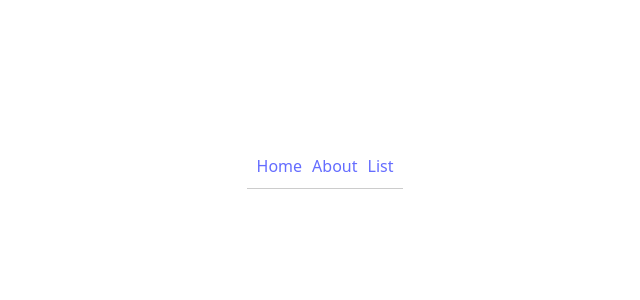
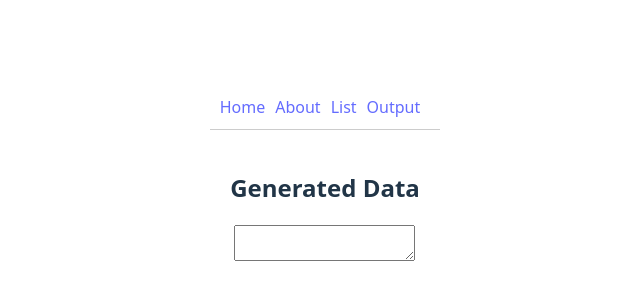
Before and after one commit to dark8nDev/electron-tests, a React (Vite) app: page /output in a window 1280 px wide. Before the commit this address had no page. Shown: the part 214-514 px from the top of the page, without its empty margins (315-955 px from the left). Built offline with nearby package versions, Linux system fonts and the light colour scheme.

Commit message:
serial port

```diff
--- a/package.json
+++ b/package.json
@@ -18,7 +18,8 @@
   "dependencies": {
     "react": "^19.1.1",
     "react-dom": "^19.1.1",
-    "react-router-dom": "^7.8.2"
+    "react-router-dom": "^7.8.2",
+    "serialport": "^13.0.0"
   },
   "devDependencies": {
     "@eslint/js": "^9.33.0",
--- a/preload.js
+++ b/preload.js
@@ -3,5 +3,6 @@ const { contextBridge, ipcRenderer } = require('electron')
 contextBridge.exposeInMainWorld('backend', {
   getRandom: () => ipcRenderer.invoke("get-random"),
   makeProb: () => ipcRenderer.send('make-prob'),
-  fetchProb: () => ipcRenderer.invoke('fetch-prob')
+  fetchProb: () => ipcRenderer.invoke('fetch-prob'),
+  onSerialData: (callback) => ipcRenderer.on('serial-data', (_, data) => callback(data))
 })
--- a/src/App.jsx
+++ b/src/App.jsx
@@ -4,6 +4,7 @@ import Navbar from './NavBar';
 import Home from './Home';
 import About from './About';
 import List from './List';
+import Output from './Output';
 
 function App() {
   return (
@@ -13,7 +14,8 @@ function App() {
         <Routes>
           <Route path="/" element={<Home />} />
           <Route path="/about" element={<About />} />
-          <Route path="list" element={<List />} />
+          <Route path="/list" element={<List />} />
+          <Route path="/output" element={<Output />} />
         </Routes>
       </div>
     </Router>
--- a/src/NavBar.jsx
+++ b/src/NavBar.jsx
@@ -5,7 +5,8 @@ export default function Navbar() {
     <nav style={{ padding: '10px', borderBottom: '1px solid #ccc' }}>
       <Link to="/" style={{ marginRight: '10px' }}>Home</Link>
       <Link to="/about" style={{ marginRight: '10px' }}>About</Link>
-      <Link to="/list">List</Link>
+      <Link to="/list" style={{ marginRight: '10px' }}>List</Link>
+      <Link to="/output" style={{ marginRight: '10px' }}>Output</Link>
     </nav>
   );
 }
--- /dev/null
+++ b/src/Output.jsx
@@ -0,0 +1,35 @@
+import { useState, useEffect, useRef } from 'react';
+
+export default function Output() {
+  const [data, setData] = useState("");
+  const textareaRef = useRef(null);
+
+  useEffect(() => {
+    if (window.backend) {
+      window.backend.onSerialData((data) => {
+        setData((prev) => prev + data + "\n");
+      });
+    }
+  }, [])
+
+  useEffect(() => {
+    if (textareaRef.current) {
+      textareaRef.current.scrollTop = textareaRef.current.scrollHeight;
+    }
+  }, [data]);
+
+
+  return (
+    <>
+      <div className="p-4">
+        <h2 className="text-lg font-bold mb-2">Generated Data</h2>
+        <textarea
+          ref={textareaRef}
+          value={data}
+          readOnly
+          className="w-full h-64 border rounded p-2"
+        />
+      </div>
+    </>
+  )
+}
```
Also changed, not shown: main.js (+18 -0 lines), serial.js (added, +17 -0 lines), 1 other file (tests, documents, lock files or other folders).
